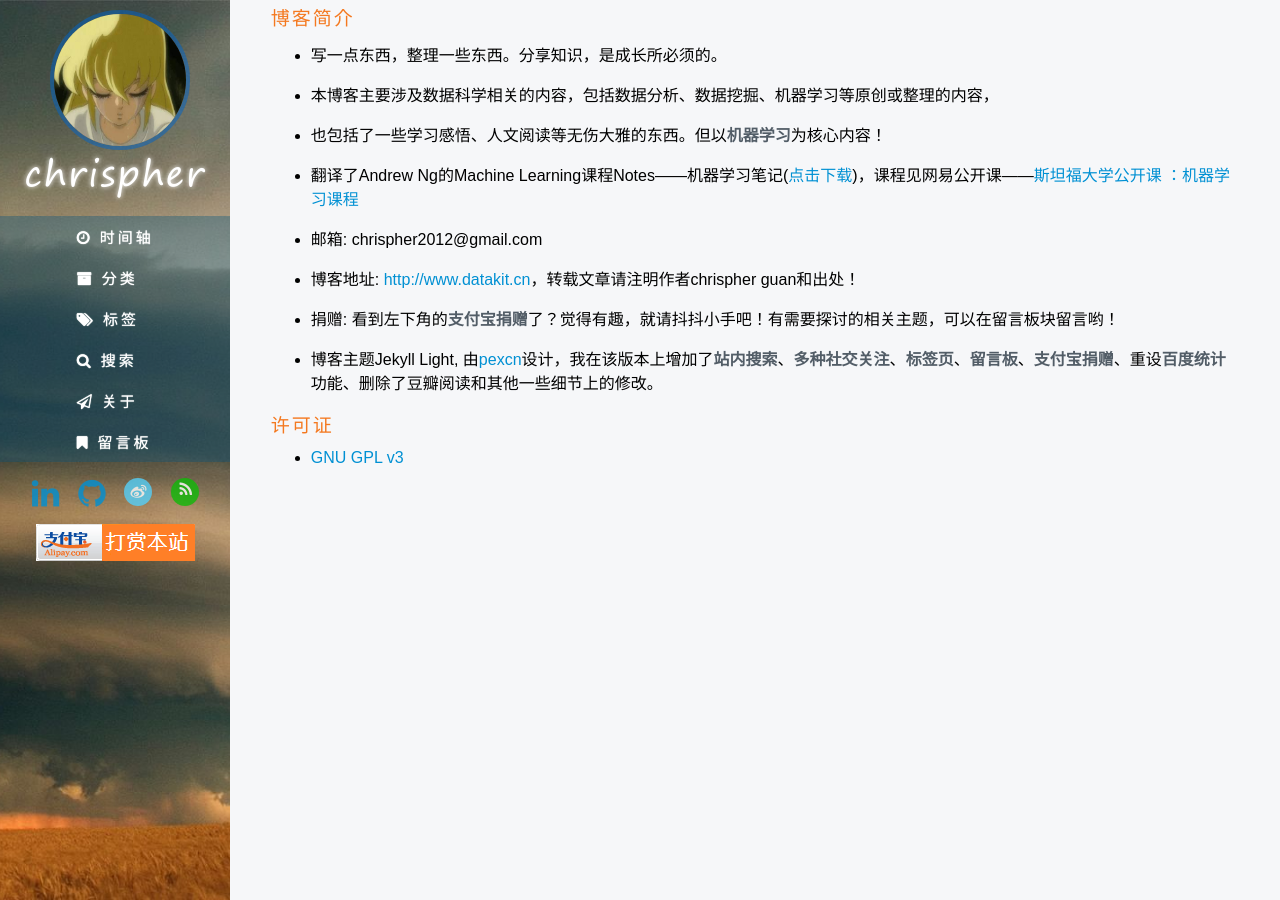
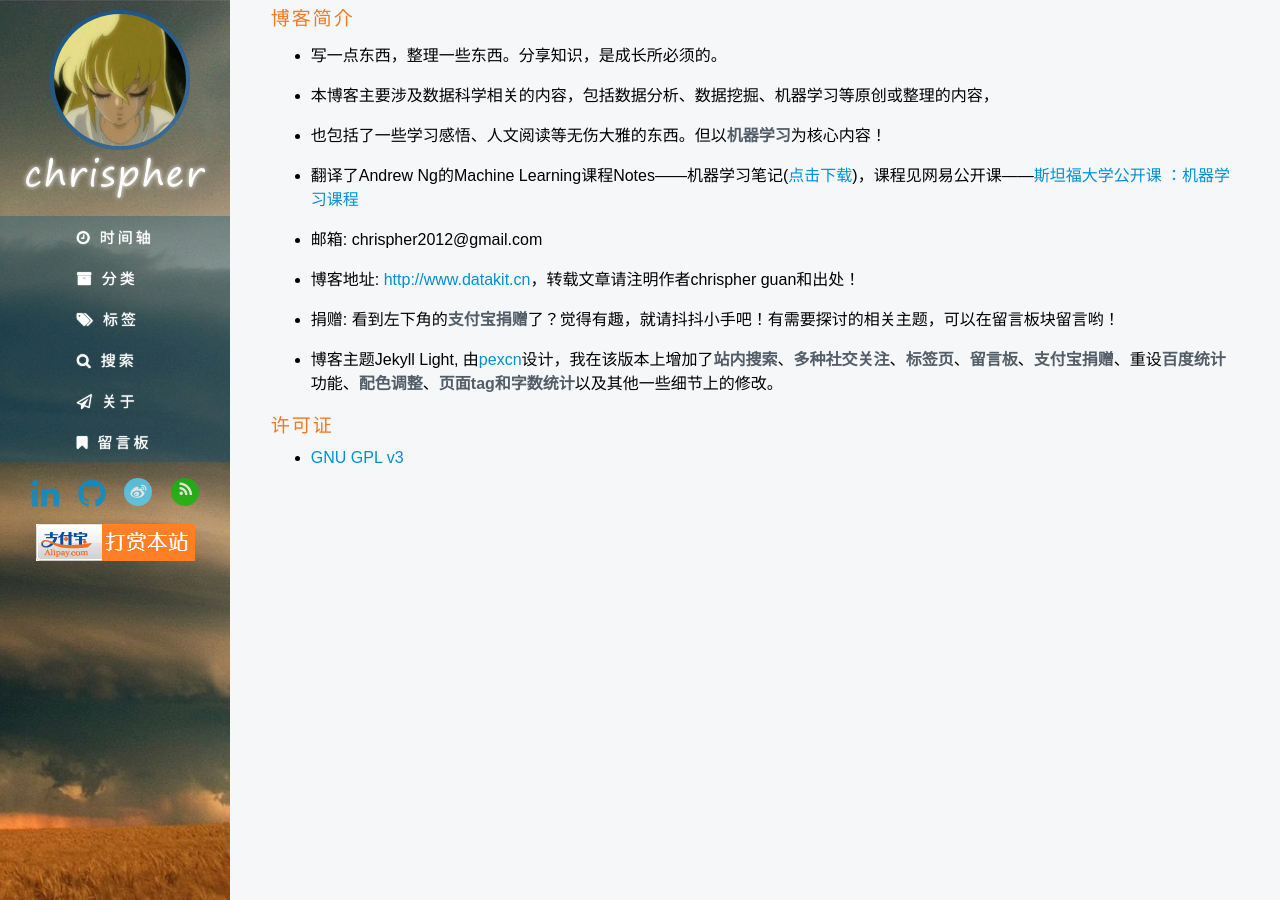
Before and after one commit to chrispher/chrispher.github.com, a Jekyll site: the page built from page/about.md, in a window 1280 px wide. Built offline with Jekyll 4.4.1, drawn with Linux system fonts in a browser that asks for light colours; some web fonts are replaced; comment, search, counter and statistics services are not loaded.

Commit message:
modify the format

```diff
--- a/_layouts/post.html
+++ b/_layouts/post.html
@@ -18,6 +18,7 @@ math: true
       <a class="post-tag" href="/page/tags.html#{{ tag }}">{{tag}}</a>
       <i class="space"></i>
     {% endfor %}
+    <i class="space"></i> 字数:{{page.content | size |divided_by:2}}
   </p>
 </header>
 <div class="post-main">
--- a/page/about.md
+++ b/page/about.md
@@ -21,7 +21,7 @@ title: 个人博客
 
 - 捐赠: 看到左下角的**支付宝捐赠**了？觉得有趣，就请抖抖小手吧！有需要探讨的相关主题，可以在留言板块留言哟！
 
-- 博客主题Jekyll Light, 由[pexcn](https://github.com/pexcn/Jekyll-Light)设计，我在该版本上增加了**站内搜索**、**多种社交关注**、**标签页**、**留言板**、**支付宝捐赠**、重设**百度统计**功能、删除了豆瓣阅读和其他一些细节上的修改。
+- 博客主题Jekyll Light, 由[pexcn](https://github.com/pexcn/Jekyll-Light)设计，我在该版本上增加了**站内搜索**、**多种社交关注**、**标签页**、**留言板**、**支付宝捐赠**、重设**百度统计**功能、**配色调整**、**页面tag和字数统计**以及其他一些细节上的修改。
 
 ### 许可证
 
```
Also changed, not shown: README.md.
